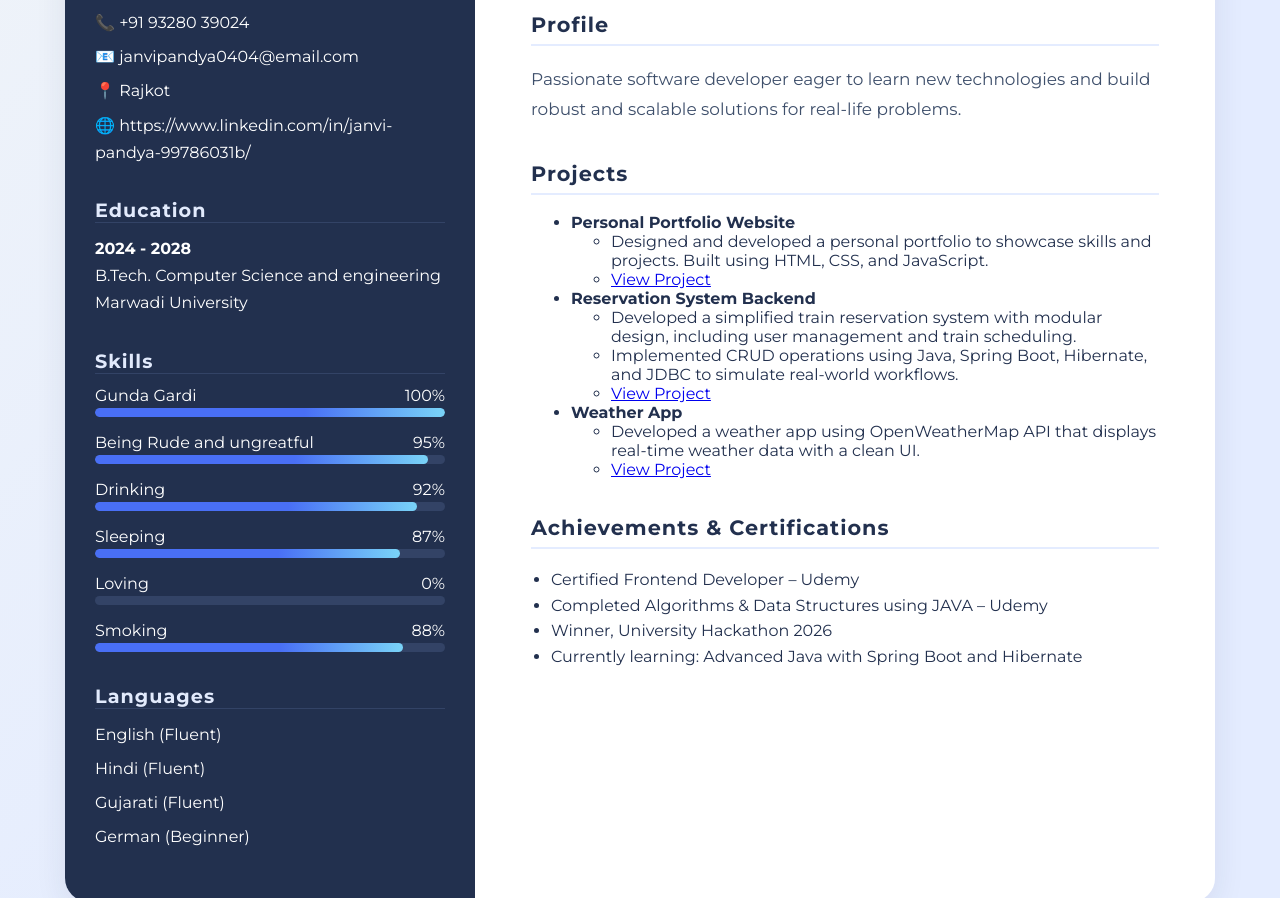
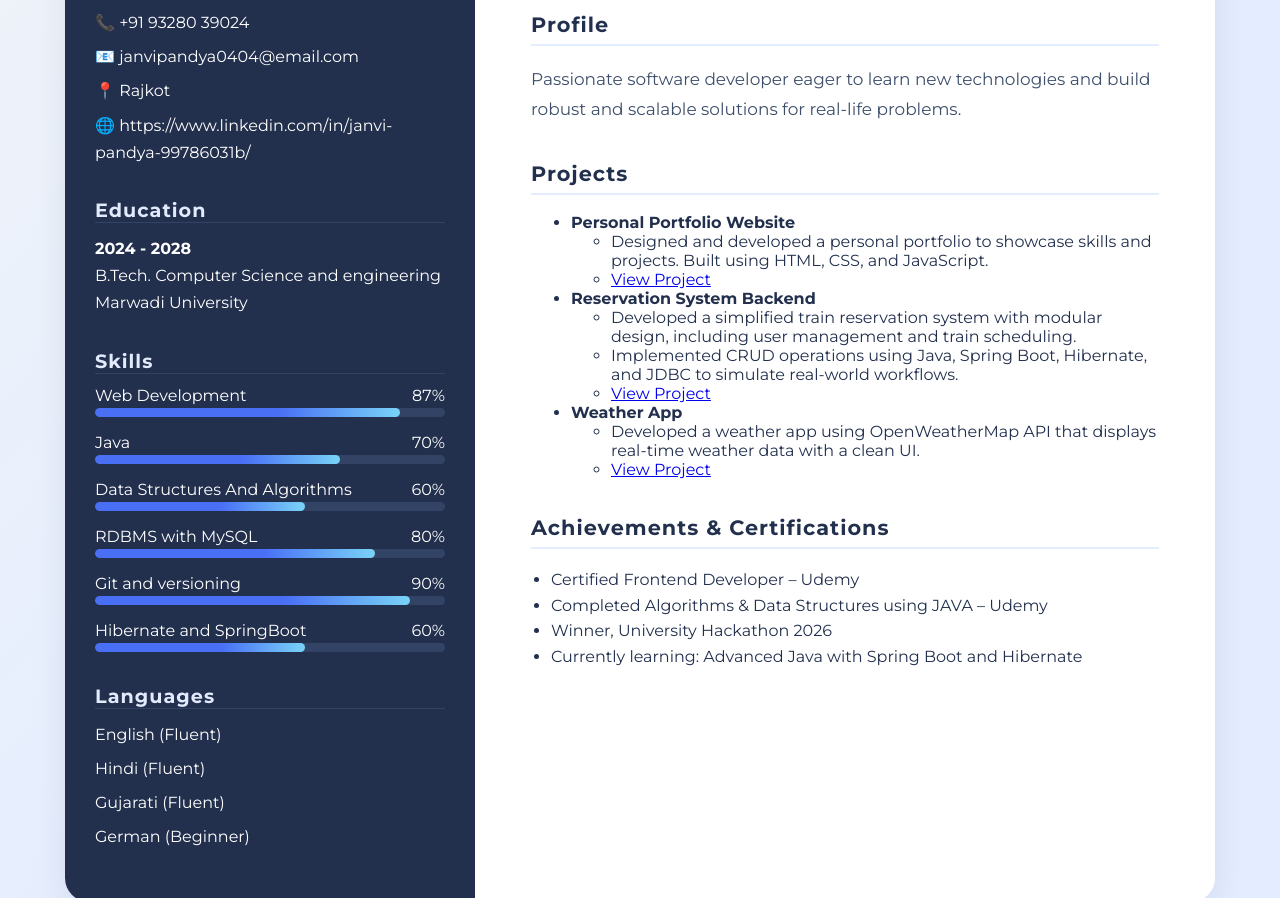
Before and after one commit to sherlocked862/JPCV, a plain HTML site: page index.html in a window 1280 px wide. Shown: the part 292-1190 px from the top of the page. Drawn offline with Linux system fonts and the light colour scheme.

Commit message:
changes in skills and profile photo

```diff
--- a/index.html
+++ b/index.html
@@ -11,7 +11,7 @@
     <!-- Left Partition -->
     <aside class="cv-sidebar">
       <div class="profile-pic">
-        <img src="image.svg" alt="Profile Picture" />
+        <img src="https://scontent.cdninstagram.com/v/t51.75761-19/497526769_18070094665939822_2750085872380141263_n.jpg?stp=dst-jpg_s150x150_tt6&_nc_cat=101&ccb=1-7&_nc_sid=f7ccc5&efg=eyJ2ZW5jb2RlX3RhZyI6InByb2ZpbGVfcGljLnd3dy4xMDgwLkMzIn0%3D&_nc_ohc=v3ae-u0OkygQ7kNvwEYnLQT&_nc_oc=AdknB9124d8umglp6vyYayCz2WvI1pQdCCzRwepDk3h_5y-3un-gxl70OJgIKtEJqUg&_nc_ad=z-m&_nc_cid=0&_nc_zt=24&_nc_ht=scontent.cdninstagram.com&_nc_gid=uE1Q7P8D1Q6mZgQmxsmtZw&oh=00_AfXz9DW9rqwFJAB81Fpy3Rj8fYYbT7flLYypxXgQoDFFzQ&oe=6896E69D" alt="Profile Picture" />
       </div>
       <section class="contact">
         <h2>Contact</h2>
@@ -31,34 +31,7 @@
         <div class="skills-list">
           <div class="skill-block">
             <div class="skill-label">
-              <span>Gunda Gardi</span>
-              <span>100%</span>
-            </div>
-            <div class="progress-bar">
-              <div class="progress" style="width:100%;"></div>
-            </div>
-          </div>
-          <div class="skill-block">
-            <div class="skill-label">
-              <span>Being Rude and ungreatful</span>
-              <span>95%</span>
-            </div>
-            <div class="progress-bar">
-              <div class="progress" style="width:95%;"></div>
-            </div>
-          </div>
-          <div class="skill-block">
-            <div class="skill-label">
-              <span>Drinking</span>
-              <span>92%</span>
-            </div>
-            <div class="progress-bar">
-              <div class="progress" style="width:92%;"></div>
-            </div>
-          </div>
-          <div class="skill-block">
-            <div class="skill-label">
-              <span>Sleeping</span>
+              <span>Web Development</span>
               <span>87%</span>
             </div>
             <div class="progress-bar">
@@ -67,20 +40,47 @@
           </div>
           <div class="skill-block">
             <div class="skill-label">
-              <span>Loving</span>
-              <span>0%</span>
+              <span>Java</span>
+              <span>70%</span>
             </div>
             <div class="progress-bar">
-              <div class="progress" style="width:0%;"></div>
+              <div class="progress" style="width:70%;"></div>
             </div>
           </div>
           <div class="skill-block">
             <div class="skill-label">
-              <span>Smoking</span>
-              <span>88%</span>
+              <span>Data Structures And Algorithms</span>
+              <span>60%</span>
             </div>
             <div class="progress-bar">
-              <div class="progress" style="width:88%;"></div>
+              <div class="progress" style="width:60%;"></div>
+            </div>
+          </div>
+          <div class="skill-block">
+            <div class="skill-label">
+              <span>RDBMS with MySQL</span>
+              <span>80%</span>
+            </div>
+            <div class="progress-bar">
+              <div class="progress" style="width:80%;"></div>
+            </div>
+          </div>
+          <div class="skill-block">
+            <div class="skill-label">
+              <span>Git and versioning</span>
+              <span>90%</span>
+            </div>
+            <div class="progress-bar">
+              <div class="progress" style="width:90%;"></div>
+            </div>
+          </div>
+          <div class="skill-block">
+            <div class="skill-label">
+              <span>Hibernate and SpringBoot</span>
+              <span>60%</span>
+            </div>
+            <div class="progress-bar">
+              <div class="progress" style="width:60%;"></div>
             </div>
           </div>
         </div>
```
